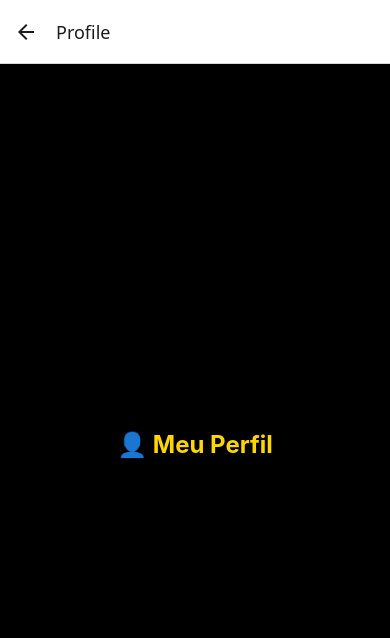
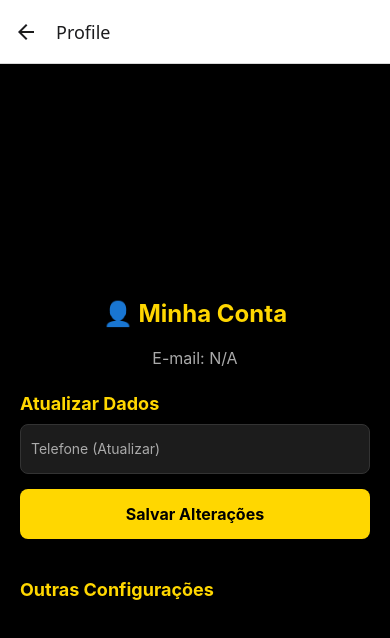
Before and after one commit to Vitor0310/Projeto_Startup, a React Native app: screen /Profile in a window 390 px wide. Shown: the top 638 px of the page. Built offline with nearby package versions, Linux system fonts and the light colour scheme.

Commit message:
atualização na tela de cadastro, e implementando a atualização de dados no perfil.

```diff
--- a/screens/HomeScreen.js
+++ b/screens/HomeScreen.js
@@ -10,8 +10,16 @@ export default function HomeScreen({ navigation }) {
   };
 
   return (
-    <View style={globalStyles.container}>
-      <Text style={globalStyles.title}>Bem-vindo à Home!</Text>
+    <View style={globalStyles.container}>
+            <Text style={globalStyles.title}>Bem-vindo(a)!</Text>
+
+            {/* O NOVO BOTÃO DE PERFIL/MINHA CONTA */}
+            <TouchableOpacity
+                style={globalStyles.button}
+                onPress={() => navigation.navigate('Profile')} // 'Profile' é o nome que está no seu App.js
+            >
+                <Text style={globalStyles.buttonText}>Minha Conta (Perfil)</Text>
+            </TouchableOpacity>
 
       {/* Botão para o Locatário */}
       <TouchableOpacity
--- a/screens/ProfileScreen.js
+++ b/screens/ProfileScreen.js
@@ -1,12 +1,101 @@
-// screens/PerfilScreen.js
-import React from "react";
-import { View, Text } from "react-native";
+import React, { useState, useEffect } from "react";
+import { View, Text, TextInput, TouchableOpacity, Alert, StyleSheet } from "react-native";
 import { globalStyles } from "../styles/globalStyles";
+import { colors } from "../styles/colors";
+import { getCurrentUserAuth, getUserProfile, updateProfile } from "../services/userService";
 
 export default function ProfileScreen() {
-  return (
-    <View style={globalStyles.container}>
-      <Text style={globalStyles.title}>👤 Meu Perfil</Text>
-    </View>
-  );
+    const [authData, setAuthData] = useState(null); // Dados do Firebase Auth
+    const [profile, setProfile] = useState({ telefone: '', fotoUrl: '' }); // Dados do Firestore
+    const [isLoading, setIsLoading] = useState(true);
+
+    useEffect(() => {
+        const user = getCurrentUserAuth();
+        if (user) {
+            setAuthData(user);
+            fetchProfile(user.uid);
+        } else {
+            setIsLoading(false);
+        }
+    }, []);
+
+    const fetchProfile = async (userId) => {
+        const data = await getUserProfile(userId);
+        setProfile(data);
+        setIsLoading(false);
+    };
+
+    const handleUpdate = async () => {
+        // VERIFICA SE TEM DADOS DE AUTENTICAÇÃO ANTES DE CONTINUAR
+        if (!authData || !authData.uid) {
+            Alert.alert("Erro", "Usuário não autenticado ou carregando.");
+            return;
+        }
+
+        setIsLoading(true);
+        try {
+            // Usa o UID real do usuário logado
+            await updateProfile(authData.uid, profile);
+            Alert.alert("Sucesso", "Dados atualizados!");
+        } catch (error) {
+            console.error("Erro ao atualizar perfil:", error); // Adicionei um log para ajudar na depuração
+            Alert.alert("Erro", "Falha ao atualizar dados.");
+        } finally {
+            setIsLoading(false);
+        }
+    };
+
+    if (isLoading) {
+        return (
+            <View style={globalStyles.container}>
+                <Text style={{ color: '#fff' }}>Carregando Perfil...</Text>
+            </View>
+        );
+    }
+
+    // Simula visualização de dados
+    return (
+        <View style={globalStyles.container}>
+            <Text style={globalStyles.title}>👤 Minha Conta</Text>
+
+            {/* Visualizar E-mail (dado fixo) */}
+            <Text style={styles.infoText}>E-mail: {authData ? authData.email : 'N/A'}</Text>
+            <Text style={styles.sectionTitle}>Atualizar Dados</Text>
+
+            {/* Campo para Atualizar Telefone */}
+            <TextInput
+                style={globalStyles.input}
+                placeholder="Telefone (Atualizar)"
+                placeholderTextColor={colors.textSecondary}
+                value={profile.telefone}
+                onChangeText={(text) => setProfile({ ...profile, telefone: text })}
+                keyboardType="phone-pad"
+            />
+
+            {/* Botão de Atualização */}
+            <TouchableOpacity style={globalStyles.button} onPress={handleUpdate} disabled={isLoading}>
+                <Text style={globalStyles.buttonText}>Salvar Alterações</Text>
+            </TouchableOpacity>
+
+            <Text style={[styles.sectionTitle, { marginTop: 30 }]}>Outras Configurações</Text>
+            {/* Aqui iriam os botões para Notificações, Senhas, etc. */}
+        </View>
+    );
 }
+
+const styles = StyleSheet.create({
+    infoText: {
+        color: colors.textSecondary,
+        fontSize: 16,
+        marginBottom: 10,
+    },
+    sectionTitle: {
+        color: colors.primary,
+        fontSize: 18,
+        fontWeight: 'bold',
+        marginTop: 15,
+        marginBottom: 10,
+        alignSelf: 'flex-start',
+        width: '100%',
+    }
+});
--- a/screens/RegisterScreen.js
+++ b/screens/RegisterScreen.js
@@ -1,26 +1,52 @@
 import React, { useState } from "react";
-import { View, Text, TextInput, TouchableOpacity, Alert } from "react-native";
+import { View, Text, TextInput, TouchableOpacity, Alert, ScrollView } from "react-native";
 import { globalStyles } from "../styles/globalStyles";
 import { colors } from "../styles/colors";
 import { registerUser } from "../services/authService";
+import { updateProfile } from "../services/userService"; // <--- NOVO IMPORT
 
 export default function RegisterScreen({ navigation }) {
+  const [nome, setNome] = useState(""); // Novo estado para o nome (para ter um campo a mais)
   const [email, setEmail] = useState("");
   const [password, setPassword] = useState("");
+  const [telefone, setTelefone] = useState(""); // <--- NOVO ESTADO
 
   const handleRegister = async () => {
-    if (!email || !password) {
+    if (!email || !password || !nome || !telefone) {
       Alert.alert("Erro", "Preencha todos os campos");
       return;
     }
-    await registerUser(email, password);
-    Alert.alert("Sucesso", "Conta criada com sucesso!");
-    navigation.replace("Login");
+
+    // 1. Registro do usuário (Firebase Auth)
+    const user = await registerUser(email, password);
+
+    if (user) {
+        // 2. CRIAÇÃO DO PERFIL NO FIRESTORE USANDO O UID REAL
+        const userId = user.uid; // <-- AGORA USAMOS O ID REAL DO FIREBASE AUTH
+
+        await updateProfile(userId, {
+            nome,
+            telefone,
+        });
+
+        Alert.alert("Sucesso", "Conta criada com sucesso!");
+        navigation.replace("Login");
+    } else {
+        Alert.alert("Erro", "Falha ao criar conta.");
+    }
   };
 
   return (
-    <View style={globalStyles.container}>
+    <ScrollView contentContainerStyle={globalStyles.container}>
       <Text style={globalStyles.title}>Cadastro</Text>
+
+      <TextInput
+        style={globalStyles.input}
+        placeholder="Nome Completo"
+        placeholderTextColor={colors.textSecondary}
+        value={nome}
+        onChangeText={setNome}
+      />
 
       <TextInput
         style={globalStyles.input}
@@ -28,6 +54,16 @@ export default function RegisterScreen({ navigation }) {
         placeholderTextColor={colors.textSecondary}
         value={email}
         onChangeText={setEmail}
+        keyboardType="email-address"
+      />
+
+      <TextInput
+        style={globalStyles.input}
+        placeholder="Telefone"
+        placeholderTextColor={colors.textSecondary}
+        value={telefone}
+        onChangeText={setTelefone}
+        keyboardType="phone-pad"
       />
 
       <TextInput
@@ -46,6 +82,6 @@ export default function RegisterScreen({ navigation }) {
       <TouchableOpacity onPress={() => navigation.goBack()}>
         <Text style={globalStyles.link}>Voltar</Text>
       </TouchableOpacity>
-    </View>
+    </ScrollView>
   );
 }
--- /dev/null
+++ b/services/userService.js
@@ -0,0 +1,30 @@
+// services/userService.js
+import { getAuth } from 'firebase/auth'; // Para obter o usuário logado
+import { doc, getDoc, setDoc } from 'firebase/firestore'; // Para interagir com o Firestore
+import { db } from '../firebaseConfig'; // Sua instância do Firestore
+
+// Obtém os dados do usuário logado do Firebase Auth
+export function getCurrentUserAuth() {
+  const auth = getAuth();
+  return auth.currentUser;
+}
+
+// Obtém o documento do usuário (para dados como telefone, foto, etc.)
+export async function getUserProfile(userId) {
+    const userRef = doc(db, "users", userId); // Referência ao documento na coleção 'users'
+    const docSnap = await getDoc(userRef);
+
+    if (docSnap.exists()) {
+        return docSnap.data();
+    } else {
+        // Cria um documento básico se for o primeiro acesso
+        await setDoc(userRef, { telefone: '', fotoUrl: '' });
+        return { telefone: '', fotoUrl: '' };
+    }
+}
+
+// Atualiza o documento do usuário
+export async function updateProfile(userId, data) {
+    const userRef = doc(db, "users", userId);
+    await setDoc(userRef, data, { merge: true }); // O merge: true só atualiza os campos fornecidos
+}
--- a/services/vagaService.js
+++ b/services/vagaService.js
@@ -1,6 +1,6 @@
 // services/vagaService.js
 import { db } from "../firebaseConfig";
-import { collection, getDocs, doc, getDoc } from "firebase/firestore";
+import { collection, getDocs, doc, getDoc, addDoc } from "firebase/firestore";
 
 const vagasCollection = collection(db, "vagas");
 
@@ -34,3 +34,16 @@ export async function getVagaById(id) {
     return null;
   }
 }
+
+export async function createVaga(vagaData) {
+  try {
+    const vagasCollection = collection(db, "vagas");
+    // O addDoc envia o objeto da vaga para o Firebase e retorna uma referência
+    const docRef = await addDoc(vagasCollection, vagaData);
+    console.log("Documento escrito com ID: ", docRef.id);
+    return docRef.id;
+  } catch (e) {
+    console.error("Erro ao adicionar documento: ", e);
+    throw new Error("Falha ao cadastrar vaga.");
+  }
+}
```
Also changed, not shown: screens/CreateVagaScreen.js (+17 -19 lines), screens/LoginScreen.js (+4 -4 lines).
